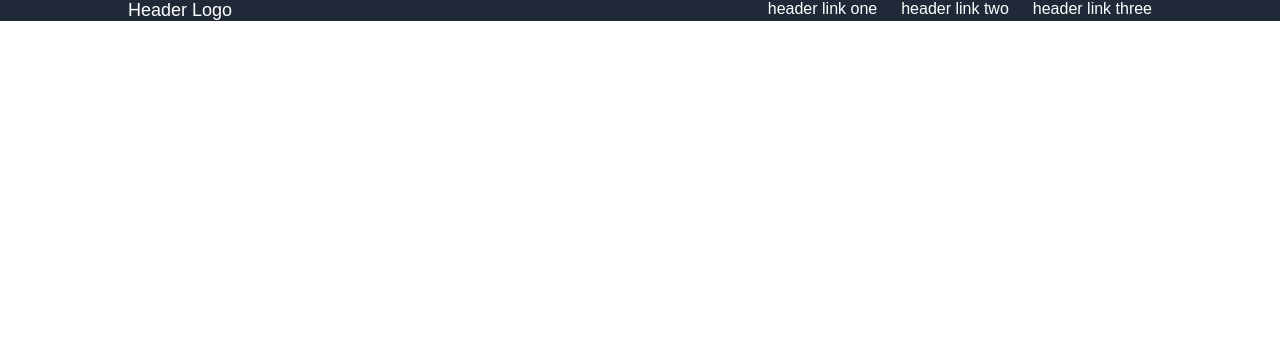
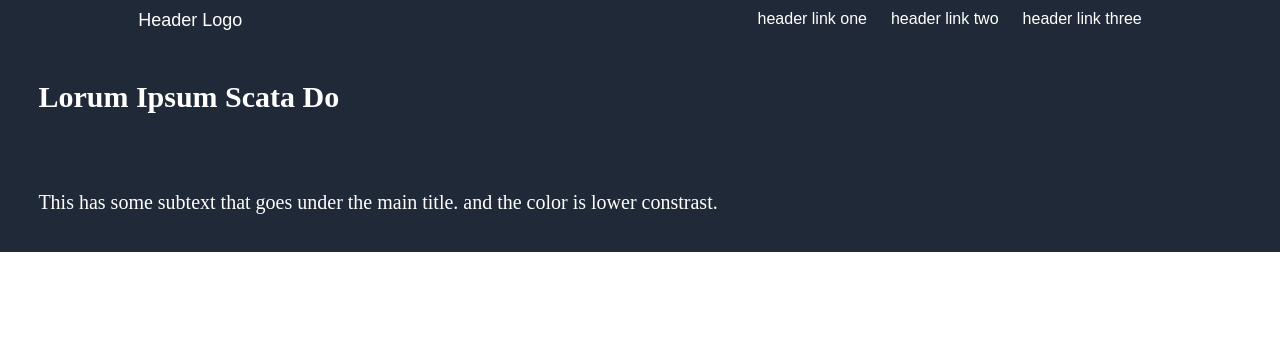
Before and after one commit to joseb2/Landing-Page, a plain HTML site: page index.html in a window 1280 px wide. Drawn offline with Linux system fonts and the light colour scheme.

Commit message:
Commit from Pre-Box Setup

```diff
--- a/index.html
+++ b/index.html
@@ -17,8 +17,14 @@
             <a id = "linkTwo" href="">header link two </a>&nbsp;
             <a id = "linkThree" href="">header link three </a>
         </nav>
+    </div>
+    <div class = "secondContainer"></div>
+        <span id="Awe">Lorum Ipsum Scata Do</span>
+        <span id="Desc">This has some subtext that goes under the main title.
+            and the color is lower constrast.
+        </span>
+        <span id="Butto">Signup</span>
 
-    </div>
     </div>
 
 <!-- divide the boxes on the example pages in three ( four )
--- a/style.css
+++ b/style.css
@@ -6,10 +6,12 @@ body {
 .flex-container {
     margin: 0px;
     display: flex;
+    flex-direction: column;
 
 }
-.flex-container div {
+.flex-container div span {
     flex: 1;
+
 
 }
 .headContainer {
@@ -23,6 +25,7 @@ body {
     padding-right: 10%;
 }
 #headerLogo {
+    padding: 1%;
     color:white;
     font-size: 18px;
     font-family: Arial, Helvetica, sans-serif;
@@ -34,7 +37,38 @@ a {
     text-decoration: none;
 }
 .links {
+    padding: 1%;
     justify-content: flex-end;
     gap: 10px;
     display: flex;
 }
+
+.secondContainer {
+    background-color: #1f2937;
+    gap: 0px;
+}
+#Awe {
+    color: white;
+    background-color: #1f2937;
+    padding: 3%;
+    font-size: 30px;
+    font-weight: bolder;
+
+}
+#Desc {
+
+    color: white;
+    background-color: #1f2937;
+    padding: 3%;
+    font-size: 20px;
+    flex-wrap: wrap;
+
+
+}
+#Butto {
+    color: white;
+    padding: 3%;
+    font-size: 15px;
+
+
+}
```
